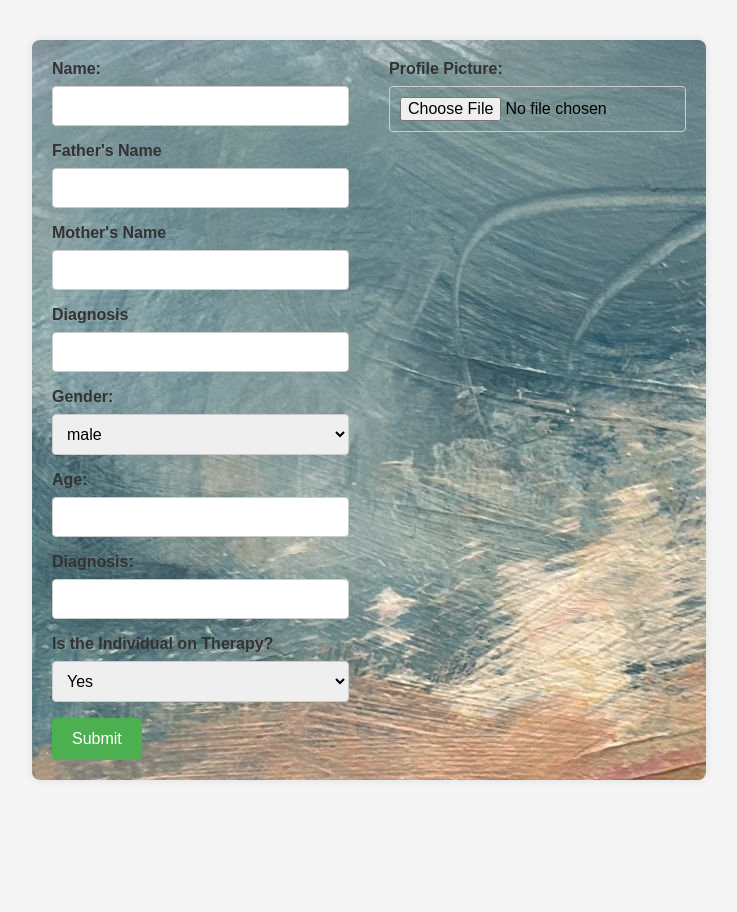
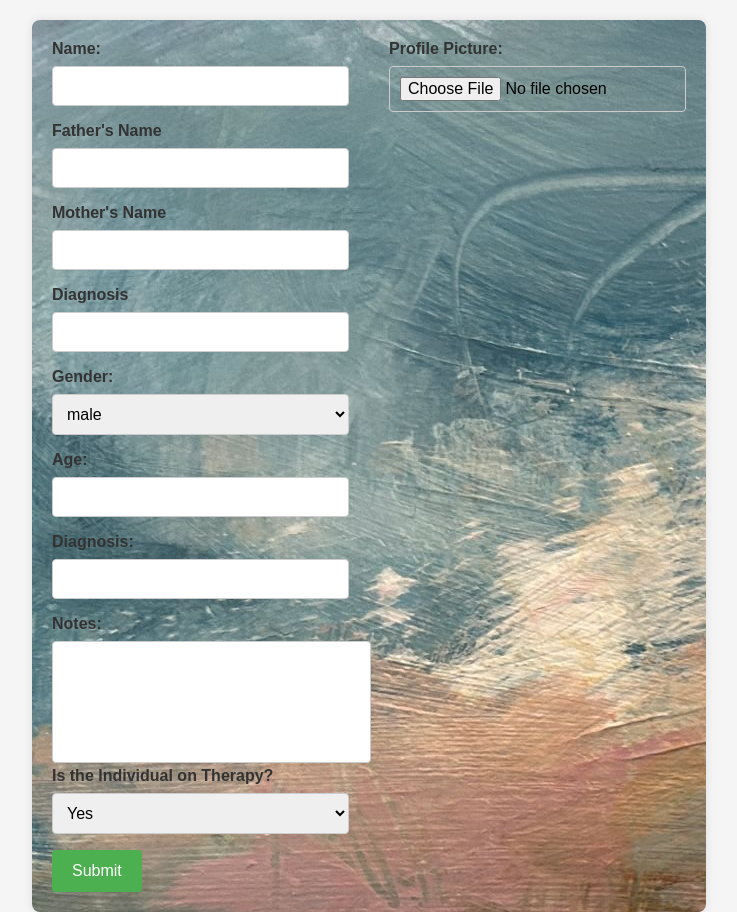
Before and after one commit to ritaOmondi/Malki, a website: page addProfile.html in a window 1280 px wide. Shown: the whole page, without its empty margins (291-1028 px from the left). Before the commit the page ends 800 px from the top, so only its background shows below. Drawn offline with Linux system fonts and the light colour scheme.

Commit message:
installing multer for file uploads

```diff
--- a/addProfile.html
+++ b/addProfile.html
@@ -8,7 +8,7 @@
 </head>
 <body>
   <div class="form-container">
-    <form action="" id="profileForm">
+    <form action="/add-entry" id="profileForm" method="post" enctype="multipart/form-data">
       <div class="column-left">
         <label for="name">Name:</label>
         <input type="text" name="name" id="name" required>
@@ -32,6 +32,9 @@
 
         <label for="age">Diagnosis:</label>
         <input type="text" name="diagnosis" id="diagnosis" required>
+
+        <label for="notes">Notes:</label>
+        <textarea id="notes" name="notes"></textarea>
 
         <label for="treat">Is the Individual on Therapy?</label>
         <select name="treat" id="treat" required>
--- a/index.js
+++ b/index.js
@@ -7,6 +7,7 @@ const cors = require('cors');
 const bodyParser = require('body-parser');
 const path = require('path');
 const mongoose = require('mongoose');
+const multer = require('multer'); //for file upload
 
 // Start the express framework
 const app = express();
--- a/package.json
+++ b/package.json
@@ -17,6 +17,7 @@
     "hbs": "^4.2.0",
     "mongodb": "^6.9.0",
     "mongoose": "^8.7.0",
+    "multer": "^1.4.5-lts.1",
     "react-router-dom": "^6.26.2"
   }
 }
```
Also changed, not shown: 1 other file.
